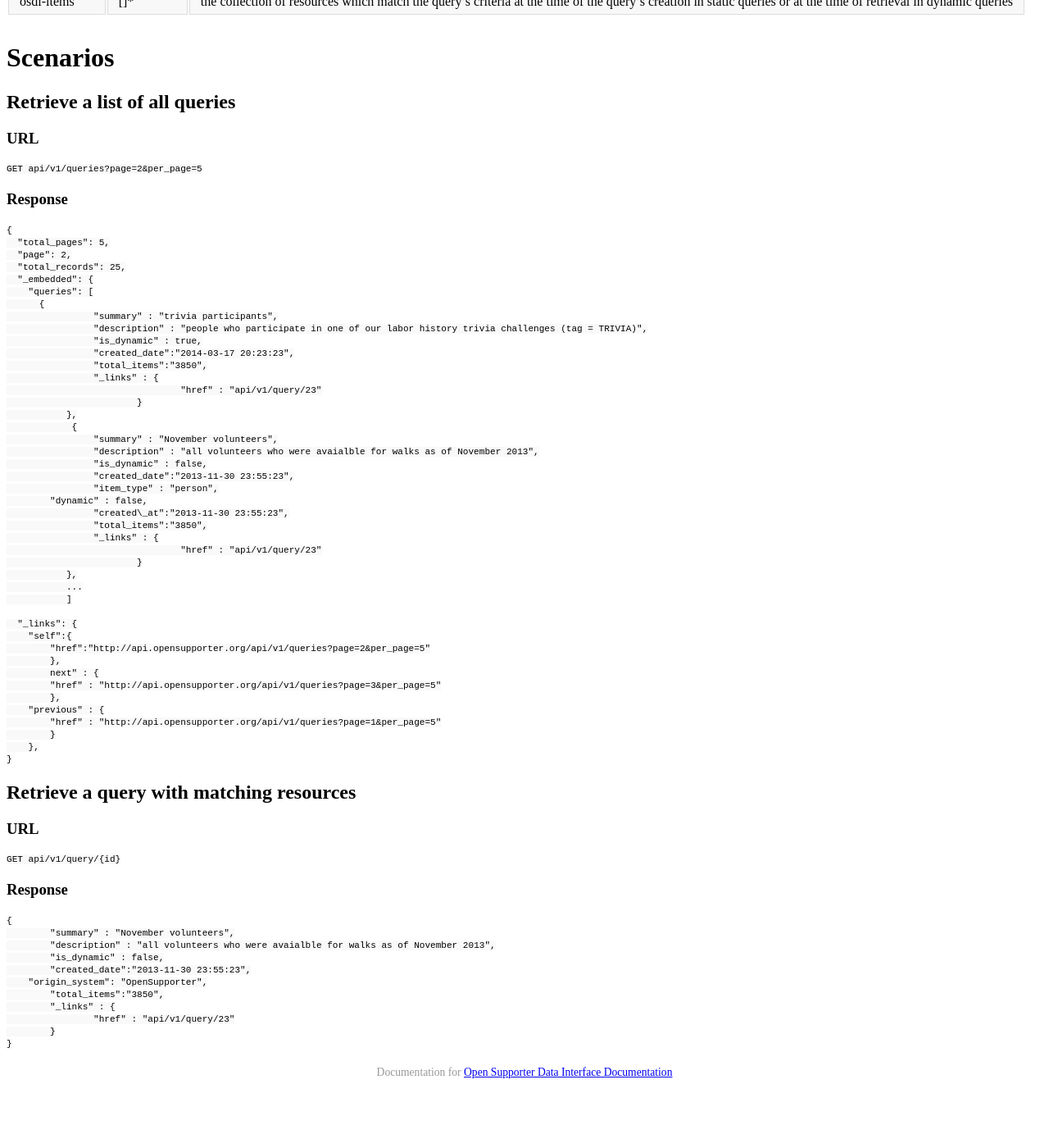
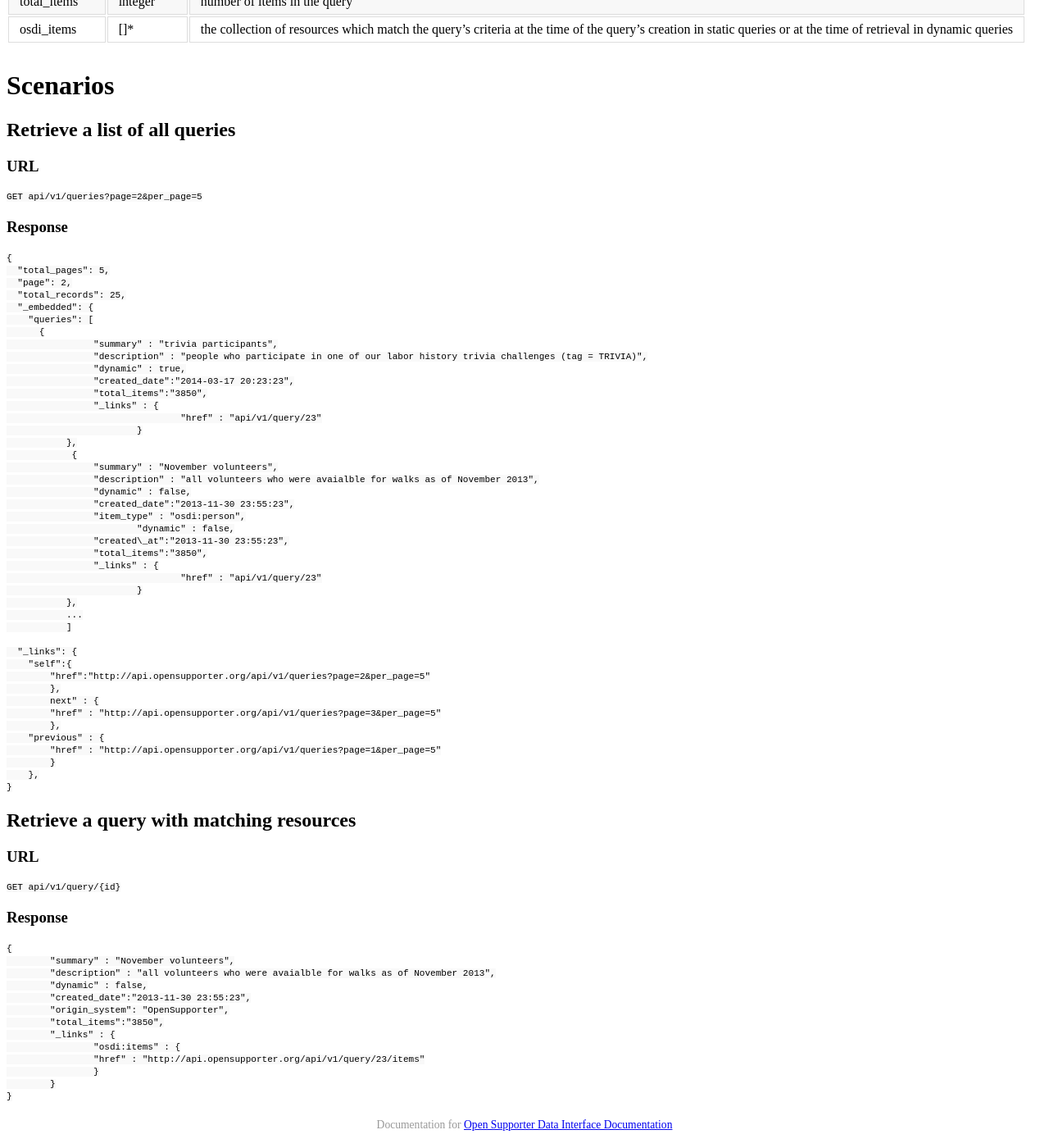
Before and after one commit to opensupporter/osdi-docs, a Jekyll site: the page built from queries.md, in a window 1280 px wide and 1400 px high, scrolled down 777 px. Shown: the whole window at 82% size. Built offline with Jekyll 4.4.1, drawn with Linux system fonts in a browser that asks for light colours; a style sheet for code colours, icons or effects is not loaded; before the commit the page ends 2113 px from its top, so only the background shows below that; some of the changed text lies outside the part shown.

Commit message:
Update queries.md

```diff
--- a/queries.md
+++ b/queries.md
@@ -16,12 +16,13 @@ A query is a collection of resources that fit a set of criteria
 |-------|-------|---------------|
 | identifiers | Identifier[] | An array of identifiers
 | description	| string	| description of the query's function; if possible, enough data to recreate query on the host system	|
-| is_dynamic		| boolean	| denotes whether the query is dynamic or static	|
+| dynamic		| boolean	| denotes whether the query is dynamic or static	|
 | created_date	| timestamp	| time the query was created	|
+| item_type     | string      | the type of item, eg "osdi:person"
 | origin_system | string    | Human readable identifier of the system where this query was created
 | name		| string	| name of the query	|
 | total_items	| integer	| number of items in the query	|
-| osdi-items | []*	 | the collection of resources which match the query's criteria at the time of the query's creation in static queries or at the time of retrieval in dynamic queries	|
+| osdi_items | []*	 | the collection of resources which match the query's criteria at the time of the query's creation in static queries or at the time of retrieval in dynamic queries	|
 
 # Scenarios
 
@@ -40,7 +41,7 @@ A query is a collection of resources that fit a set of criteria
           {
 			"summary" : "trivia participants",
 			"description" : "people who participate in one of our labor history trivia challenges (tag = TRIVIA)",
-			"is_dynamic" : true,
+			"dynamic" : true,
 			"created_date":"2014-03-17 20:23:23",
 			"total_items":"3850",
 			"_links" : {
@@ -50,10 +51,10 @@ A query is a collection of resources that fit a set of criteria
 		    {
 			"summary" : "November volunteers",
 			"description" : "all volunteers who were avaialble for walks as of November 2013",
-			"is_dynamic" : false,
+			"dynamic" : false,
 			"created_date":"2013-11-30 23:55:23",
-			"item_type" : "person",
-            "dynamic" : false,
+			"item_type" : "osdi:person",
+            		"dynamic" : false,
 			"created\_at":"2013-11-30 23:55:23",
 			"total_items":"3850",
 			"_links" : {
@@ -86,11 +87,13 @@ A query is a collection of resources that fit a set of criteria
 	{
 		"summary" : "November volunteers",
 		"description" : "all volunteers who were avaialble for walks as of November 2013",
-		"is_dynamic" : false,
+		"dynamic" : false,
 		"created_date":"2013-11-30 23:55:23",
-        "origin_system": "OpenSupporter",
+        	"origin_system": "OpenSupporter",
 		"total_items":"3850",
 		"_links" : {
-			"href" : "api/v1/query/23"
+			"osdi:items" : {
+			"href" : "http://api.opensupporter.org/api/v1/query/23/items"
+			}
 		}
 	}
```
